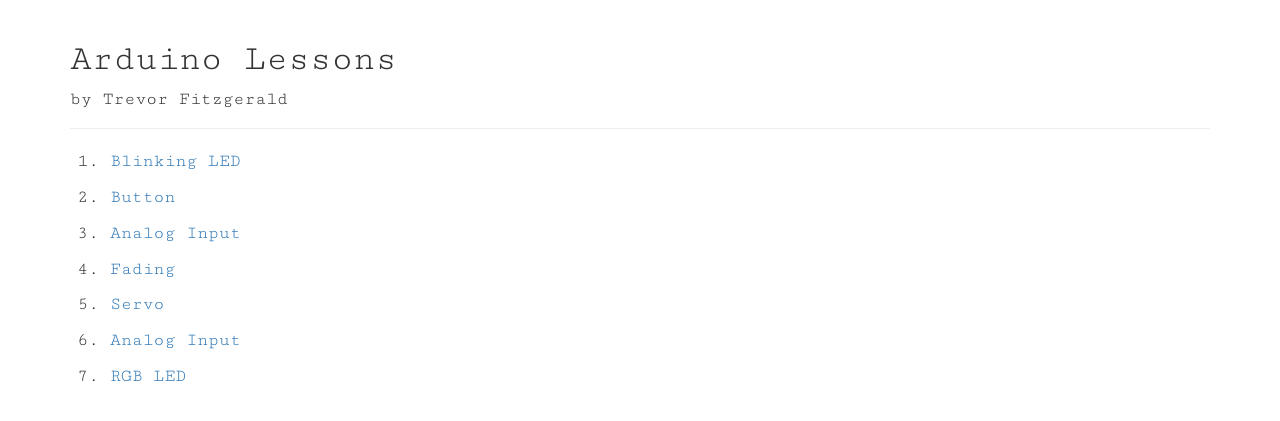
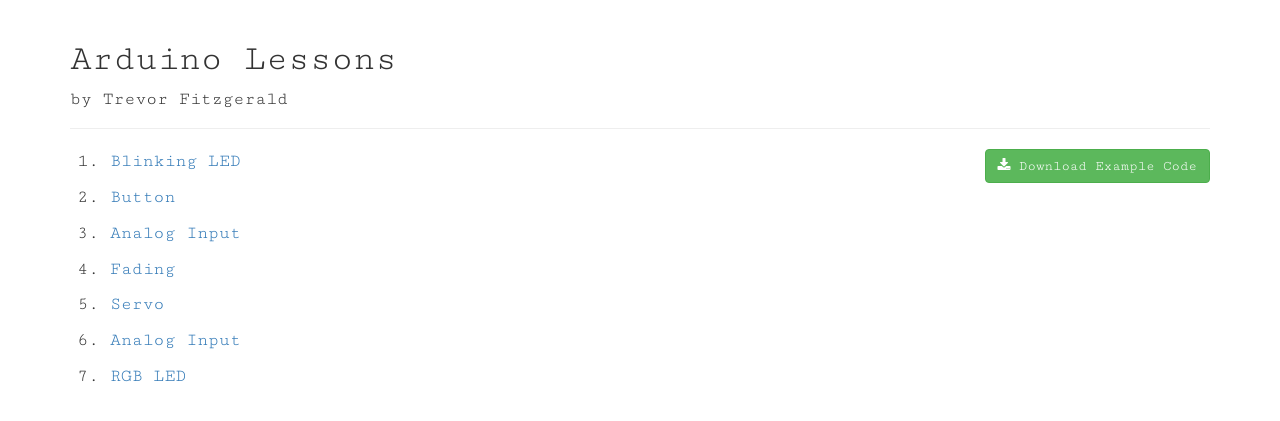
Before and after one commit to fitztrev/lessons, a Jekyll site: the page built from index.md, in a window 1280 px wide. Shown: the top 421 px of the page. Built offline with Jekyll 4.4.1, drawn with Linux system fonts in a browser that asks for light colours; nearby versions of some CDN libraries.

Commit message:
link to download example code

```diff
--- a/_layouts/default.html
+++ b/_layouts/default.html
@@ -6,6 +6,7 @@
     <meta name="viewport" content="width=device-width, initial-scale=1">
     <title>{% if page.title %}{{ page.title }} | {{ site.title }}{% else %}{{ site.title }}{% endif %}</title>
     <link href="https://maxcdn.bootstrapcdn.com/bootstrap/3.3.1/css/bootstrap.min.css" rel="stylesheet">
+    <link href="https://maxcdn.bootstrapcdn.com/font-awesome/4.2.0/css/font-awesome.min.css" rel="stylesheet">
     <link href='https://fonts.googleapis.com/css?family=Cutive+Mono' rel='stylesheet' type='text/css'>
 	<link href="/css/style.css" rel="stylesheet" type="text/css">
 
--- a/_layouts/page.html
+++ b/_layouts/page.html
@@ -1,8 +1,6 @@
 ---
 layout: default
 ---
-
-{% include header.html %}
 
 <ol class="breadcrumb">
 	<li><a href="/">Home</a></li>
--- a/index.md
+++ b/index.md
@@ -3,6 +3,8 @@ layout: default
 ---
 
 {% include header.html %}
+
+<a href="https://github.com/fitztrev/lessons/archive/examples.zip" class="btn btn-success pull-right"><i class="fa fa-download"></i> Download Example Code</a>
 
 {% assign pages = (site.pages | sort: 'order') %}
 {% for page in pages %}
```
